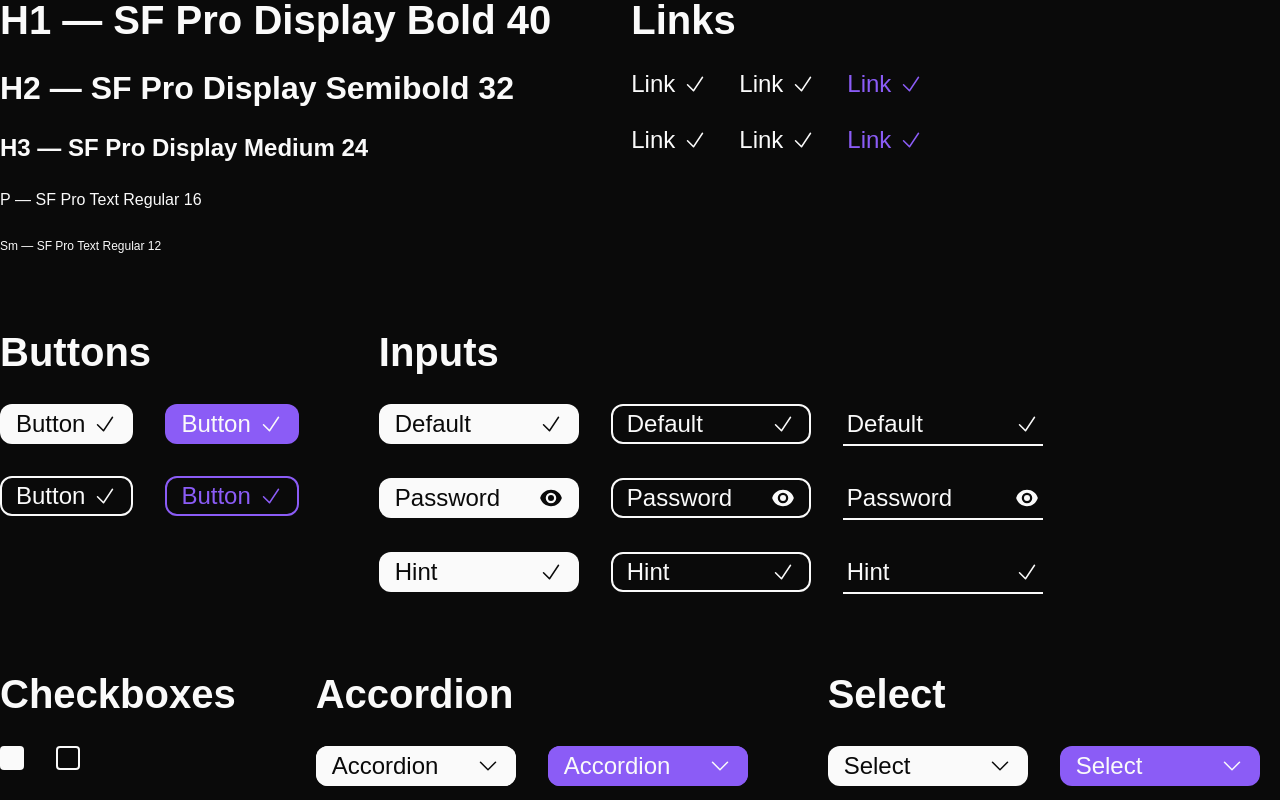
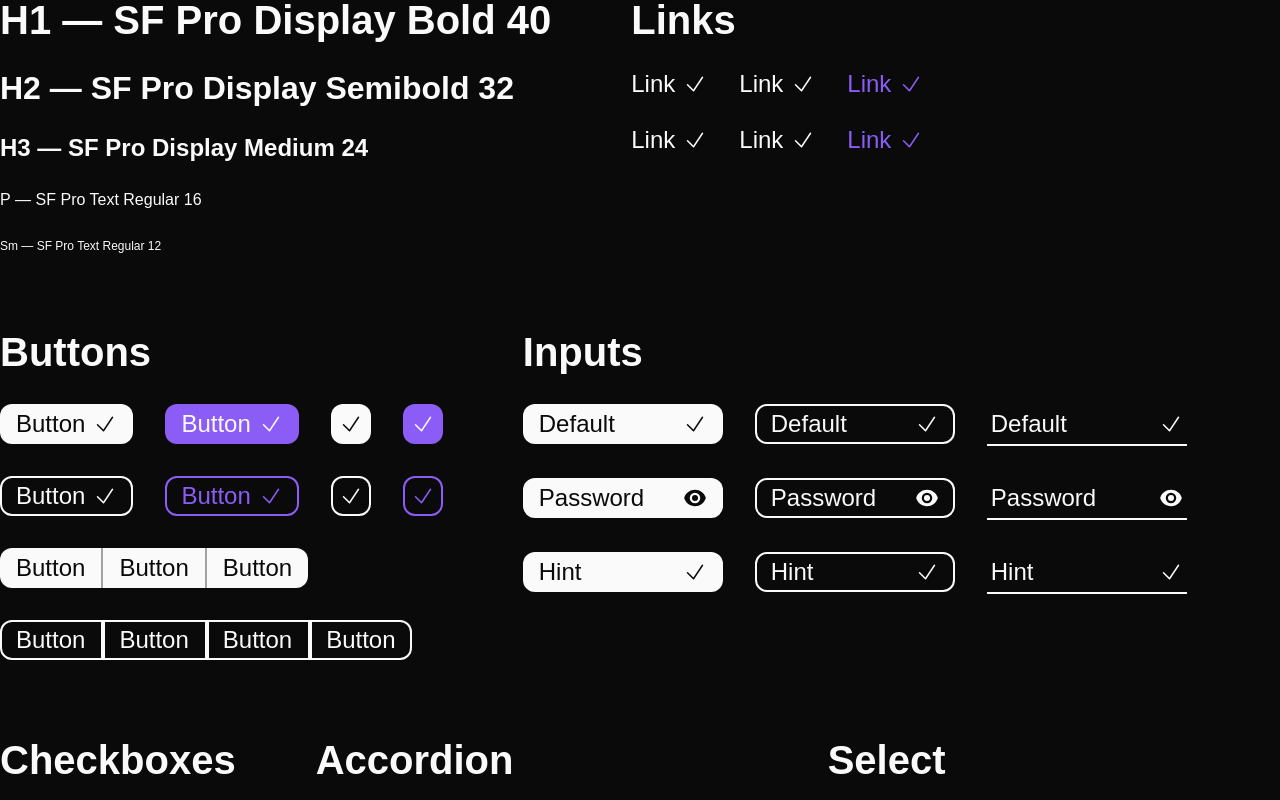
Before and after one commit to Vyakulin/bang-ui, a Next.js app: page /test in a window 1280 px wide. Shown: the top 800 px of the page. Built offline with nearby package versions, Linux system fonts and the light colour scheme; a web font is replaced by a local one.

Commit message:
button styles

```diff
--- a/src/app/test/page.tsx
+++ b/src/app/test/page.tsx
@@ -1,4 +1,4 @@
-import { Button, InputPassword, Checkbox, Radio, Switch, Lnk, InputText, Accordion, Select } from "@/components/Atoms/atoms";
+import { Button, InputPassword, Checkbox, Radio, Switch, Lnk, InputText, Accordion, Select, ButtonSegment } from "@/components/Atoms/atoms";
 import './style.scss';
 import { HiCheck } from "react-icons/hi2";
 
@@ -42,10 +42,24 @@
       <div className="elements">
         <Button style="bg" color="w">Button<HiCheck /></Button>
         <Button style="bg" color="a">Button<HiCheck /></Button>
+        <Button style="bg" color="w" onlyIcon><HiCheck /></Button>
+        <Button style="bg" color="a" onlyIcon><HiCheck /></Button>
       </div>
       <div className="elements">
         <Button style="ol" color="w">Button<HiCheck /></Button>
         <Button style="ol" color="a">Button<HiCheck /></Button>
+        <Button style="ol" color="w" onlyIcon><HiCheck /></Button>
+        <Button style="ol" color="a" onlyIcon><HiCheck /></Button>
+      </div>
+      <div className="elements">
+        <ButtonSegment style="bg" id="segment1">
+          Button;Button;Button
+        </ButtonSegment>
+      </div>
+      <div className="elements">
+        <ButtonSegment style="ol" id="segment2">
+          Button;Button;Button;Button
+        </ButtonSegment>
       </div>
     </div>
     <div className="section">
--- a/src/components/Atoms/atoms.tsx
+++ b/src/components/Atoms/atoms.tsx
@@ -19,10 +19,13 @@
   name?: string,
   onClick?: MouseEventHandler,
   type?: string,
+  onlyIcon?: boolean,
+  id?: string,
 }
 
 interface Link extends Props {
   href: Url,
+  target?: string,
 }
 
 export function Button({
@@ -32,14 +35,44 @@
   text = 'h3',
   className,
   onClick,
+  onlyIcon = false,
+  id,
 } : Props
 ) {
   return (
-    <div className={clsx({
-      [`button button-${style}-${color} ${text} ${className}`]: true,
+    <div id={id} className={clsx({
+      [`button${onlyIcon ? '-icon' : ''} button-${style}-${color} ${text} ${className}`]: true,
     })}
     onClick={onClick}>
       {children}
+    </div>
+  )
+}
+
+export function ButtonSegment({
+  children,
+  style = 'bg',
+  text = 'h3',
+  className,
+  id,
+} : Props
+) {
+  const items = (children as string).split(';');
+
+  return (
+    <div id={id} className={clsx({
+      [`button-segment button-segment-${style} ${className} ${text}`]: true,
+    })}>
+      {items.map((item, index) => {
+        return (
+          <label key={index}
+          id={index.toString(10)}
+          className={`button button-${style}-w`}>
+            {item}
+            <input type="radio" name={`button-segment${id}`} value={index}/>
+          </label>
+        )
+      })}
     </div>
   )
 }
@@ -51,10 +84,11 @@
   text = 'h3',
   className,
   href,
+  target = '_self',
 } : Link
 ) {
   return (
-    <Link href={href}
+    <Link href={href} target={target}
     className={clsx({
       [`link${style} link-${color} ${text} ${className}`]: true,
     })}>
--- a/src/components/Atoms/style.scss
+++ b/src/components/Atoms/style.scss
@@ -72,6 +72,44 @@
   cursor: pointer;
   gap: 2rem;
   align-items: center
+}
+.button-icon {
+  @extend .button;
+  padding: 2rem;
+}
+.button-segment {
+  display: inline-flex;
+  .button {
+    border-radius: 0;
+    &:nth-last-child(1) {
+      border-right: none;
+      border-radius: 0 v.$radius v.$radius 0;
+    }
+    &:nth-child(1) {
+      border-radius: v.$radius 0 0 v.$radius;
+    }
+    input {
+      display: none;
+    }
+  }
+}
+.button-segment-bg {
+  .button {
+    border-right: v.$outlineWidth solid v.$w2;
+    &:has(input:checked) {
+      @include bg(v.$a, v.$w);
+      @include bg-hover(v.$a2, v.$b);
+    }
+  }
+}
+.button-segment-ol {
+  .button {
+    border-right: v.$outlineWidth solid v.$b;
+    &:has(input:checked) {
+      @include ol(v.$a);
+      @include ol-hover(v.$a2);
+    }
+  }
 }
 
 .button-bg-w {
```
